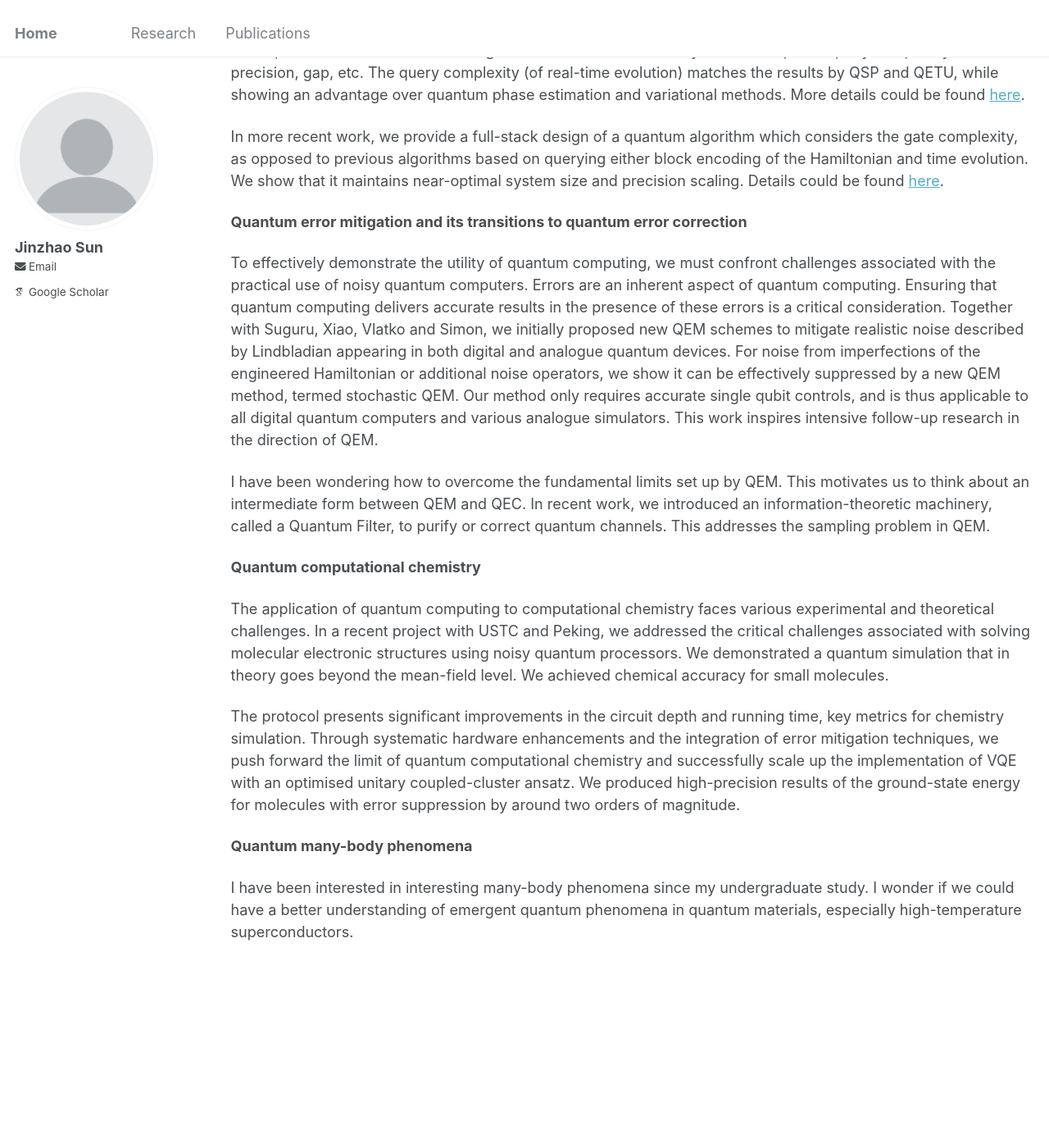
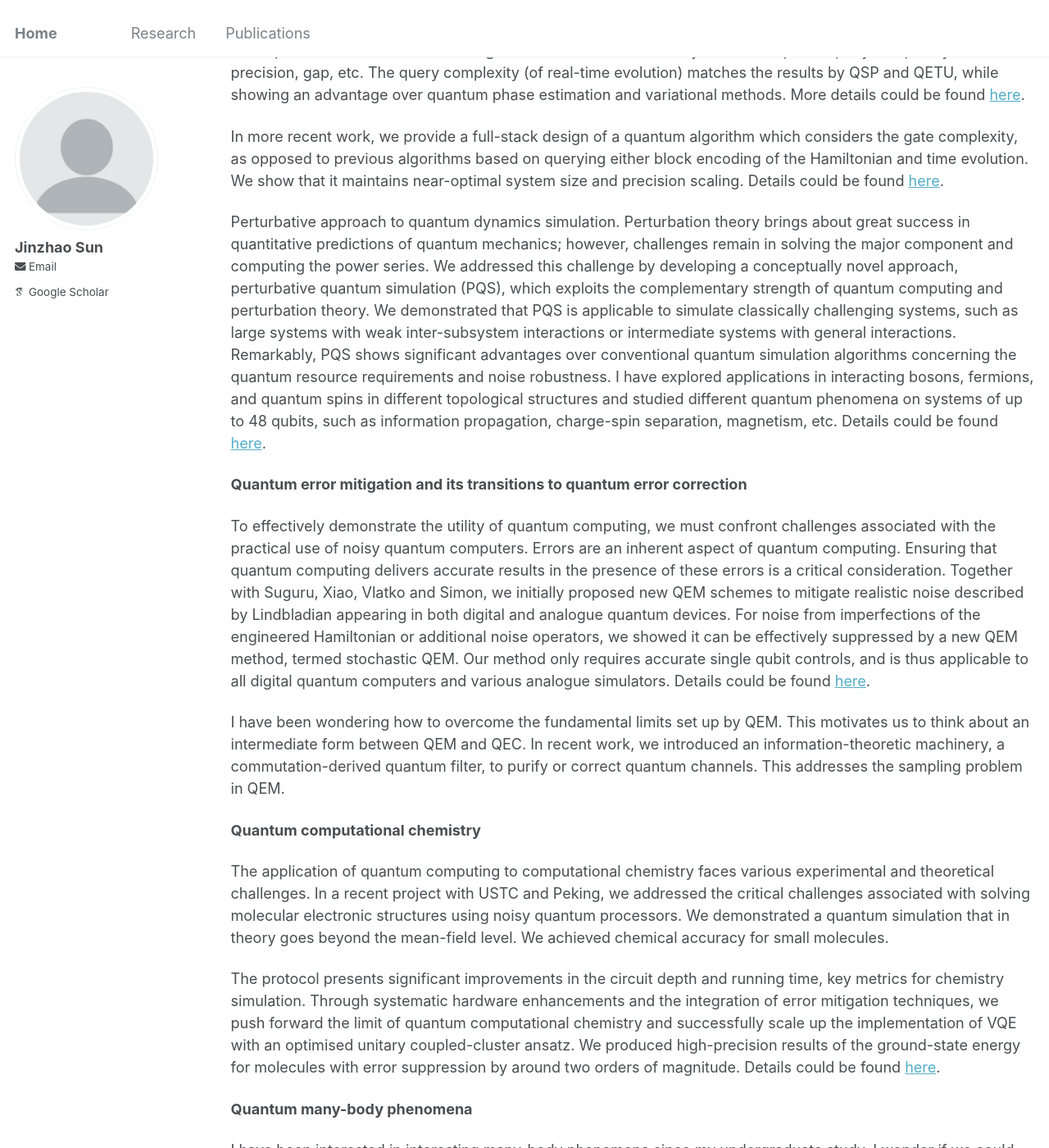
Before and after one commit to jinzhao-sun/jinzhao-sun.github.io, a Jekyll site: the page built from _pages/research.md, in a window 1280 px wide and 1400 px high, scrolled down 525 px. Shown: the whole window at 82% size. Built offline with Jekyll 4.4.1, drawn with Linux system fonts in a browser that asks for light colours; some web fonts are replaced; some of the changed text lies outside the part shown.

Commit message:
Update research.md

```diff
--- a/_pages/research.md
+++ b/_pages/research.md
@@ -16,22 +16,24 @@ I have been working on improving algorithmic complexity in both of these general
 
 In more recent work, we provide a full-stack design of a quantum algorithm which considers the gate complexity, as opposed to previous algorithms based on querying either block encoding of the Hamiltonian and time evolution. We show that it maintains near-optimal system size and precision scaling. Details could be found [here](https://arxiv.org/abs/2406.04307).
 
+Perturbative approach to quantum dynamics simulation. Perturbation theory brings about great success in quantitative predictions of quantum mechanics; however, challenges remain in solving the major component and computing the power series. We addressed this challenge by developing a conceptually novel approach, perturbative quantum simulation (PQS), which exploits the complementary strength of quantum computing and perturbation theory. We demonstrated that PQS is applicable to simulate classically challenging systems, such as large systems with weak inter-subsystem interactions or intermediate systems with general interactions. Remarkably, PQS shows significant advantages over conventional quantum simulation algorithms concerning the quantum resource requirements and noise robustness. I have explored applications in interacting bosons, fermions, and quantum spins in different topological structures and studied different quantum phenomena on systems of up to 48 qubits, such as information propagation, charge-spin separation, magnetism, etc. Details could be found [here](https://journals.aps.org/prl/abstract/10.1103/PhysRevLett.129.120505).
+
 
 
 **Quantum error mitigation and its transitions to quantum error correction**
 
-To effectively demonstrate the utility of quantum computing, we must confront challenges associated with the practical use of noisy quantum computers. Errors are an inherent aspect of quantum computing. Ensuring that quantum computing delivers accurate results in the presence of these errors is a critical consideration. Together with Suguru, Xiao, Vlatko and Simon, we initially proposed new QEM schemes to mitigate realistic noise described by Lindbladian appearing in both digital and analogue quantum devices. For noise from imperfections of the engineered Hamiltonian or additional noise operators, we show it can be effectively suppressed by a new QEM method, termed stochastic QEM. Our method only requires accurate single qubit controls, and is thus applicable to all digital quantum computers and various analogue simulators. This work inspires intensive follow-up research in the direction of QEM.
+To effectively demonstrate the utility of quantum computing, we must confront challenges associated with the practical use of noisy quantum computers. Errors are an inherent aspect of quantum computing. Ensuring that quantum computing delivers accurate results in the presence of these errors is a critical consideration. Together with Suguru, Xiao, Vlatko and Simon, we initially proposed new QEM schemes to mitigate realistic noise described by Lindbladian appearing in both digital and analogue quantum devices. For noise from imperfections of the engineered Hamiltonian or additional noise operators, we showed it can be effectively suppressed by a new QEM method, termed stochastic QEM. Our method only requires accurate single qubit controls, and is thus applicable to all digital quantum computers and various analogue simulators. Details could be found [here](https://journals.aps.org/prapplied/abstract/10.1103/PhysRevApplied.15.034026).
 
-I have been wondering how to overcome the fundamental limits set up by QEM. This motivates us to think about an intermediate form between QEM and QEC. In recent work, we introduced an information-theoretic machinery, called a Quantum Filter, to purify or correct quantum channels. This addresses the sampling problem in QEM.
+I have been wondering how to overcome the fundamental limits set up by QEM. This motivates us to think about an intermediate form between QEM and QEC. In recent work, we introduced an information-theoretic machinery, a commutation-derived quantum filter, to purify or correct quantum channels. This addresses the sampling problem in QEM.
 
 
 **Quantum computational chemistry**
 
 The application of quantum computing to computational chemistry faces various experimental and theoretical challenges. In a recent project with USTC and Peking, we addressed the critical challenges associated with solving molecular electronic structures using noisy quantum processors. We demonstrated a quantum simulation that in theory goes beyond the mean-field level. We achieved chemical accuracy for small molecules.
 
-The protocol presents significant improvements in the circuit depth and running time, key metrics for chemistry simulation. Through systematic hardware enhancements and the integration of error mitigation techniques, we push forward the limit of quantum computational chemistry and successfully scale up the implementation of VQE with an optimised unitary coupled-cluster ansatz. We produced high-precision results of the ground-state energy for molecules with error suppression by around two orders of magnitude.
+The protocol presents significant improvements in the circuit depth and running time, key metrics for chemistry simulation. Through systematic hardware enhancements and the integration of error mitigation techniques, we push forward the limit of quantum computational chemistry and successfully scale up the implementation of VQE with an optimised unitary coupled-cluster ansatz. We produced high-precision results of the ground-state energy for molecules with error suppression by around two orders of magnitude. Details could be found [here](https://www.nature.com/articles/s41567-024-02530-z).
 
 
  **Quantum many-body phenomena**
 
-I have been interested in interesting many-body phenomena since my undergraduate study. I wonder if we could have a better understanding of emergent quantum phenomena in quantum materials, especially high-temperature superconductors.
+I have been interested in interesting many-body phenomena since my undergraduate study. I wonder if we could have a better understanding of emergent quantum phenomena in quantum materials, especially high-temperature superconductors and magnetic materials. Some related works could be found [here](https://www.nature.com/articles/s41535-023-00604-4).
```
